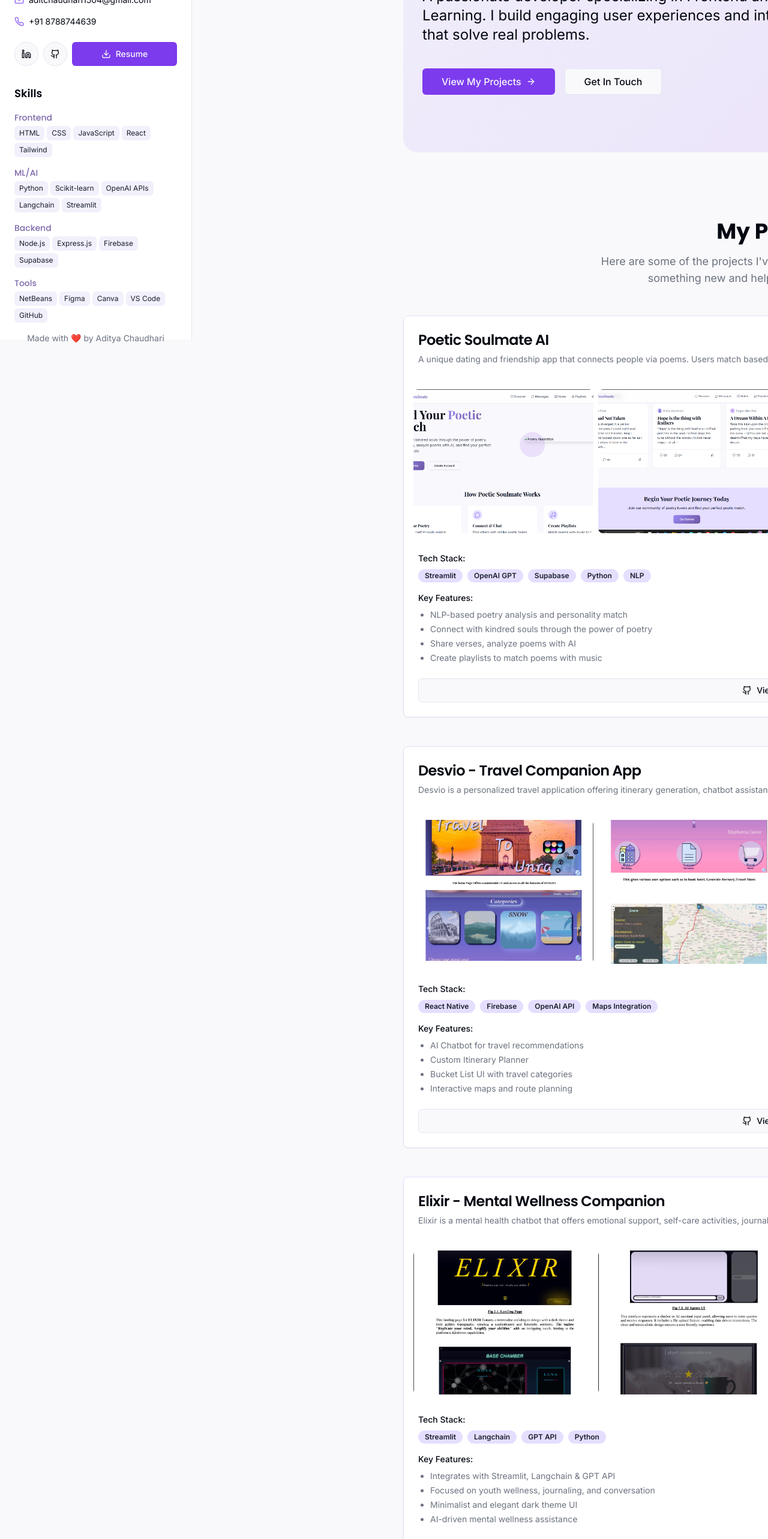
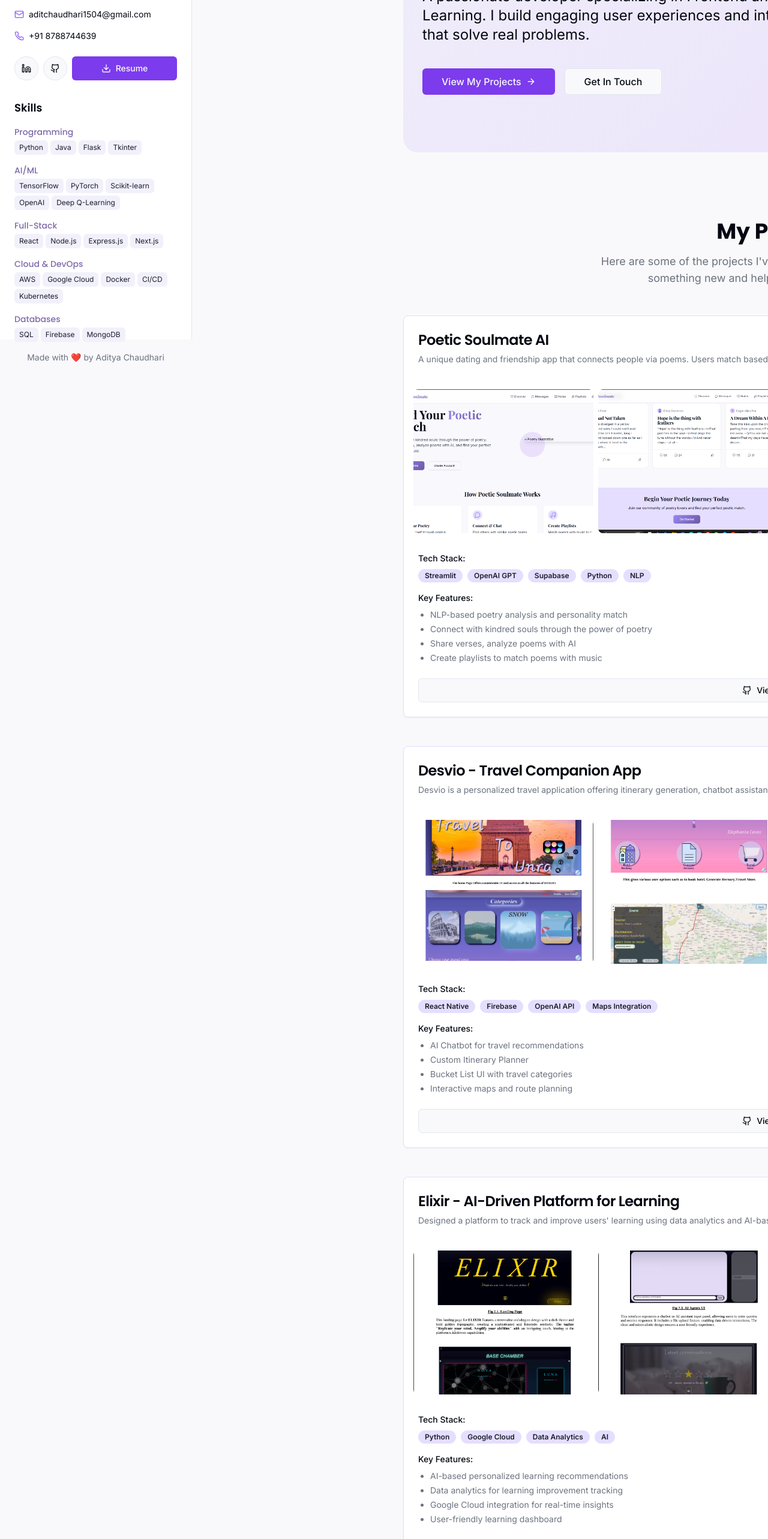
Before and after one commit to Classadi/Aditya_chaudhari_portfolio, a React (Vite) app: page / in a window 1280 px wide. Shown: the part 234-2800 px from the top of the page at 60% size. Built offline with nearby package versions, Linux system fonts and the light colour scheme.

Commit message:
Update Elixir project information

```diff
--- a/src/components/Sidebar.tsx
+++ b/src/components/Sidebar.tsx
@@ -21,7 +21,7 @@ const Sidebar = () => {
           />
         </div>
         <h1 className="text-2xl font-bold">Aditya Chaudhari</h1>
-        <p className="text-purple-500 font-medium">Frontend & AI/ML Developer</p>
+        <p className="text-purple-500 font-medium">AI/ML and Data Analytics enthusiast</p>
       </div>
 
       <div className="space-y-4 mb-6">
@@ -40,7 +40,7 @@ const Sidebar = () => {
       </div>
 
       <div className="flex gap-2 mb-8">
-        <a href="https://linkedin.com/in/aditya-chaudhari" target="_blank" rel="noopener noreferrer">
+        <a href="https://linkedin.com/in/adityasureshch" target="_blank" rel="noopener noreferrer">
           <Button variant="outline" size="icon" className="rounded-full">
             <Linkedin className="h-4 w-4" />
           </Button>
@@ -58,9 +58,9 @@ const Sidebar = () => {
       <div className="space-y-4 flex-1">
         <h3 className="text-lg font-semibold">Skills</h3>
         <div>
-          <h4 className="text-sm font-medium text-purple-500 mb-1">Frontend</h4>
+          <h4 className="text-sm font-medium text-purple-500 mb-1">Programming</h4>
           <div className="flex flex-wrap gap-1">
-            {["HTML", "CSS", "JavaScript", "React", "Tailwind"].map((skill) => (
+            {["Python", "Java", "Flask", "Tkinter"].map((skill) => (
               <span key={skill} className="bg-purple-50 text-purple-700 text-xs px-2 py-1 rounded-md">
                 {skill}
               </span>
@@ -68,9 +68,9 @@ const Sidebar = () => {
           </div>
         </div>
         <div>
-          <h4 className="text-sm font-medium text-purple-500 mb-1">ML/AI</h4>
+          <h4 className="text-sm font-medium text-purple-500 mb-1">AI/ML</h4>
           <div className="flex flex-wrap gap-1">
-            {["Python", "Scikit-learn", "OpenAI APIs", "Langchain", "Streamlit"].map((skill) => (
+            {["TensorFlow", "PyTorch", "Scikit-learn", "OpenAI", "Deep Q-Learning"].map((skill) => (
               <span key={skill} className="bg-purple-50 text-purple-700 text-xs px-2 py-1 rounded-md">
                 {skill}
               </span>
@@ -78,9 +78,9 @@ const Sidebar = () => {
           </div>
         </div>
         <div>
-          <h4 className="text-sm font-medium text-purple-500 mb-1">Backend</h4>
+          <h4 className="text-sm font-medium text-purple-500 mb-1">Full-Stack</h4>
           <div className="flex flex-wrap gap-1">
-            {["Node.js", "Express.js", "Firebase", "Supabase"].map((skill) => (
+            {["React", "Node.js", "Express.js", "Next.js"].map((skill) => (
               <span key={skill} className="bg-purple-50 text-purple-700 text-xs px-2 py-1 rounded-md">
                 {skill}
               </span>
@@ -88,9 +88,19 @@ const Sidebar = () => {
           </div>
         </div>
         <div>
-          <h4 className="text-sm font-medium text-purple-500 mb-1">Tools</h4>
+          <h4 className="text-sm font-medium text-purple-500 mb-1">Cloud & DevOps</h4>
           <div className="flex flex-wrap gap-1">
-            {["NetBeans", "Figma", "Canva", "VS Code", "GitHub"].map((skill) => (
+            {["AWS", "Google Cloud", "Docker", "CI/CD", "Kubernetes"].map((skill) => (
+              <span key={skill} className="bg-purple-50 text-purple-700 text-xs px-2 py-1 rounded-md">
+                {skill}
+              </span>
+            ))}
+          </div>
+        </div>
+        <div>
+          <h4 className="text-sm font-medium text-purple-500 mb-1">Databases</h4>
+          <div className="flex flex-wrap gap-1">
+            {["SQL", "Firebase", "MongoDB"].map((skill) => (
               <span key={skill} className="bg-purple-50 text-purple-700 text-xs px-2 py-1 rounded-md">
                 {skill}
               </span>
--- a/src/pages/Index.tsx
+++ b/src/pages/Index.tsx
@@ -44,15 +44,15 @@ const Index = () => {
       ]
     },
     {
-      title: "Elixir - Mental Wellness Companion",
-      description: "Elixir is a mental health chatbot that offers emotional support, self-care activities, journaling prompts, and motivational quotes through AI.",
+      title: "Elixir - AI-Driven Platform for Learning",
+      description: "Designed a platform to track and improve users' learning using data analytics and AI-based personalized recommendations. Integrated with Google Cloud for real-time insights.",
       githubLink: "https://github.com/Classadi/Elixir",
-      techStack: ["Streamlit", "Langchain", "GPT API", "Python"],
+      techStack: ["Python", "Google Cloud", "Data Analytics", "AI"],
       features: [
-        "Integrates with Streamlit, Langchain & GPT API",
-        "Focused on youth wellness, journaling, and conversation",
-        "Minimalist and elegant dark theme UI",
-        "AI-driven mental wellness assistance"
+        "AI-based personalized learning recommendations",
+        "Data analytics for learning improvement tracking",
+        "Google Cloud integration for real-time insights",
+        "User-friendly learning dashboard"
       ],
       images: [
         "/lovable-uploads/b7b98a43-1212-425a-938b-74f77934552d.png",
@@ -61,14 +61,14 @@ const Index = () => {
     },
     {
       title: "Carnival - Event Management App",
-      description: "Carnival is a centralized mobile app for students to register and track events during college fests.",
+      description: "A React & Node.js-based event platform with AWS integration. Reduced registration time by 30% and added personalized event suggestions.",
       githubLink: "https://github.com/Classadi/Carnival-The-college-event-management-Application",
-      techStack: ["Java", "Firebase", "XML Layouts", "Android Studio"],
+      techStack: ["React", "Node.js", "AWS", "Event Management"],
       features: [
-        "Built using Java, Firebase, XML Layouts",
-        "Event listing, registration and management",
-        "Countdown timer and splash animation",
-        "Multiple user roles for participants and organizers"
+        "Personalized event suggestions",
+        "30% faster registration process",
+        "AWS Integration for scalability",
+        "React & Node.js technology stack"
       ],
       images: [
         "/lovable-uploads/77a19291-cc6a-4220-aa11-37a3a1f46f67.png",
```
